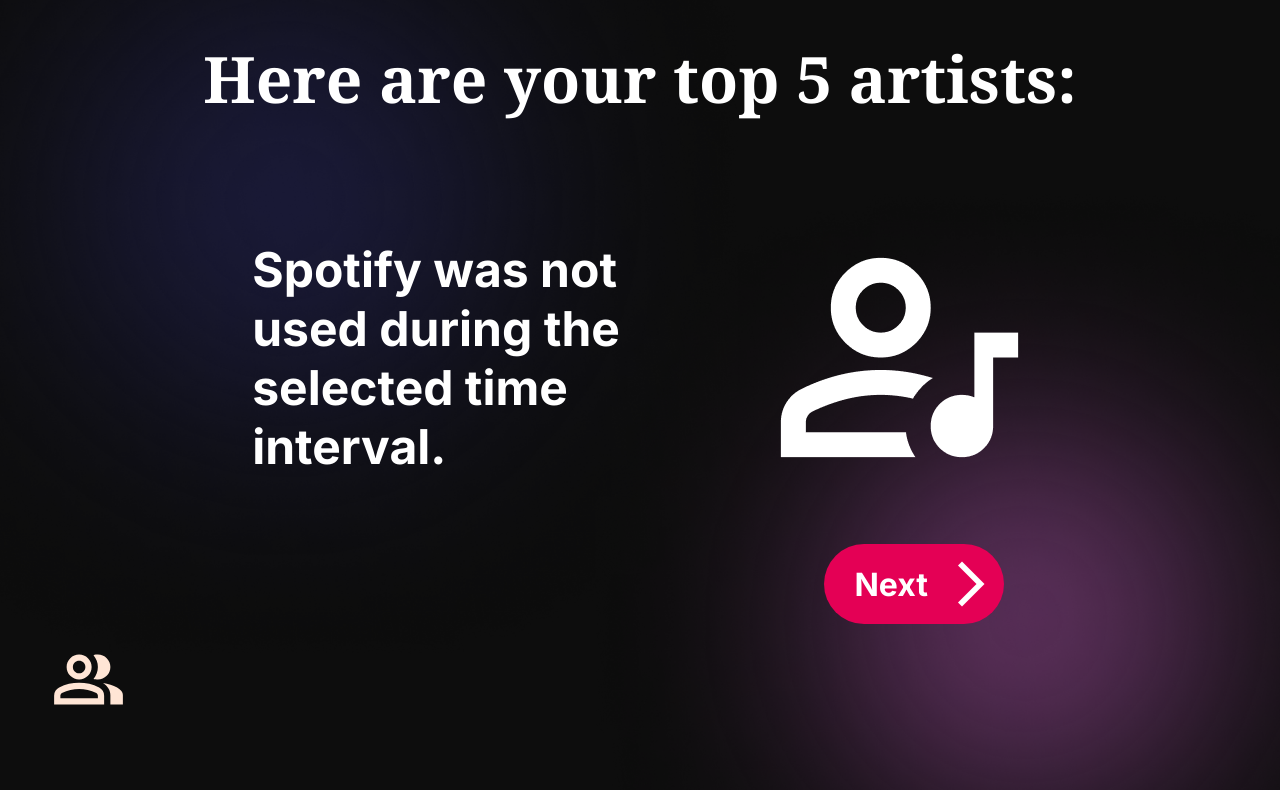
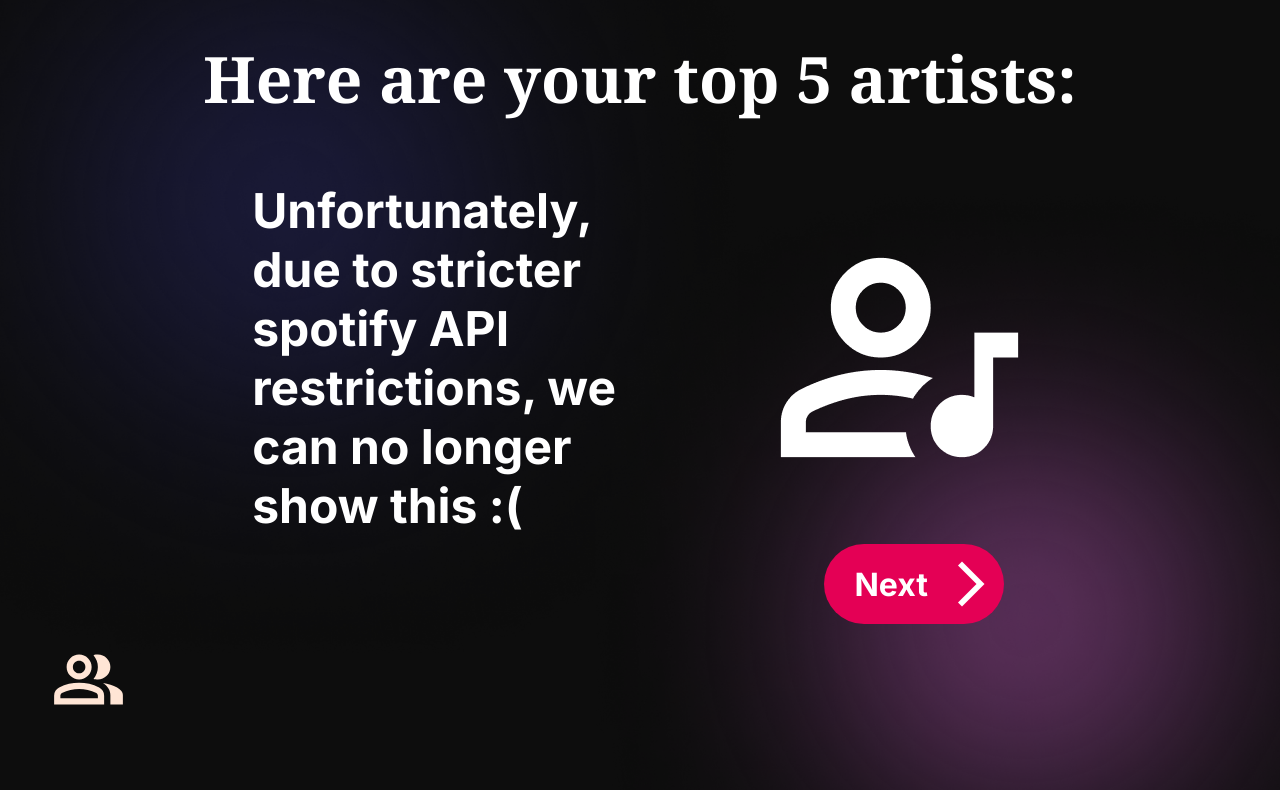
Before and after one commit to IanCVal94/CS2340_Team39_Project2, a Django app: template spotify_wrapped/templates/wrap2.html in a window 1280 px wide. Shown: the part 59-849 px from the top of the page. Run offline with Django 5.2, Linux system fonts and the light colour scheme; the template is opened without the code that fills it, so the values that code supplies are empty.

Commit message:
new possible API issues with songs testing rn

```diff
--- a/spotify_wrapped/templates/wrap2.html
+++ b/spotify_wrapped/templates/wrap2.html
@@ -38,7 +38,7 @@
                     {% elif LANGUAGE_CODE == "ru" %}
                         К сожалению, из-за более строгих ограничений API Spotify мы больше не можем это показывать :(
                     {% else %}
-                        Spotify was not used during the selected time interval.
+                        Unfortunately, due to stricter spotify API restrictions, we can no longer show this :(
                     {% endif %}
                 {% endif %}
             </div>
--- a/spotify_wrapped/templates/wrap6.html
+++ b/spotify_wrapped/templates/wrap6.html
@@ -38,7 +38,7 @@
                     {% elif LANGUAGE_CODE == "ru" %}
                         К сожалению, из-за более строгих ограничений API Spotify мы больше не можем это показывать :(
                     {% else %}
-                        Spotify was not used during the selected time interval.
+                        Unfortunately, due to stricter spotify API restrictions, we can no longer show this :(
                     {% endif %}
                 {% endif %}
             </div>
```
